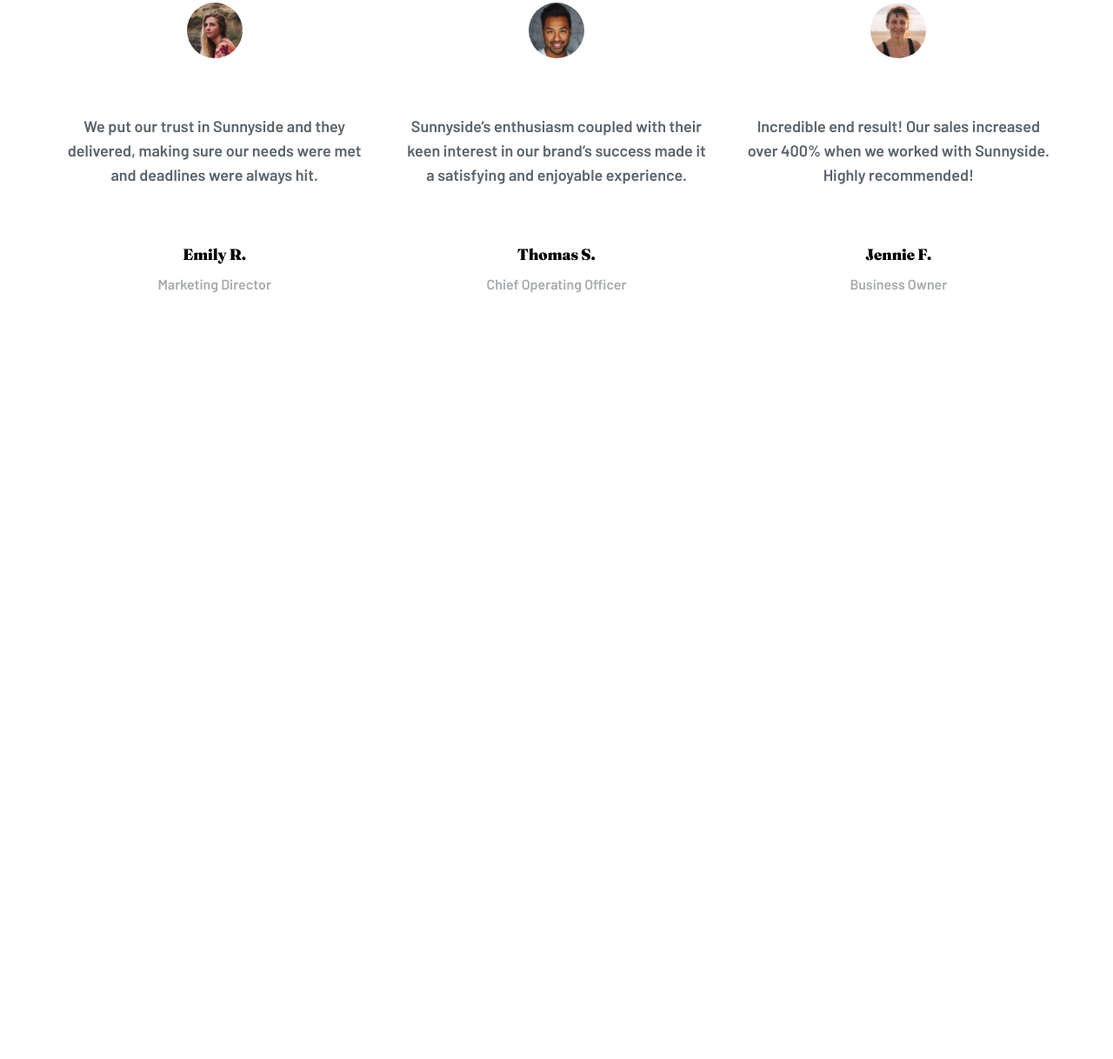
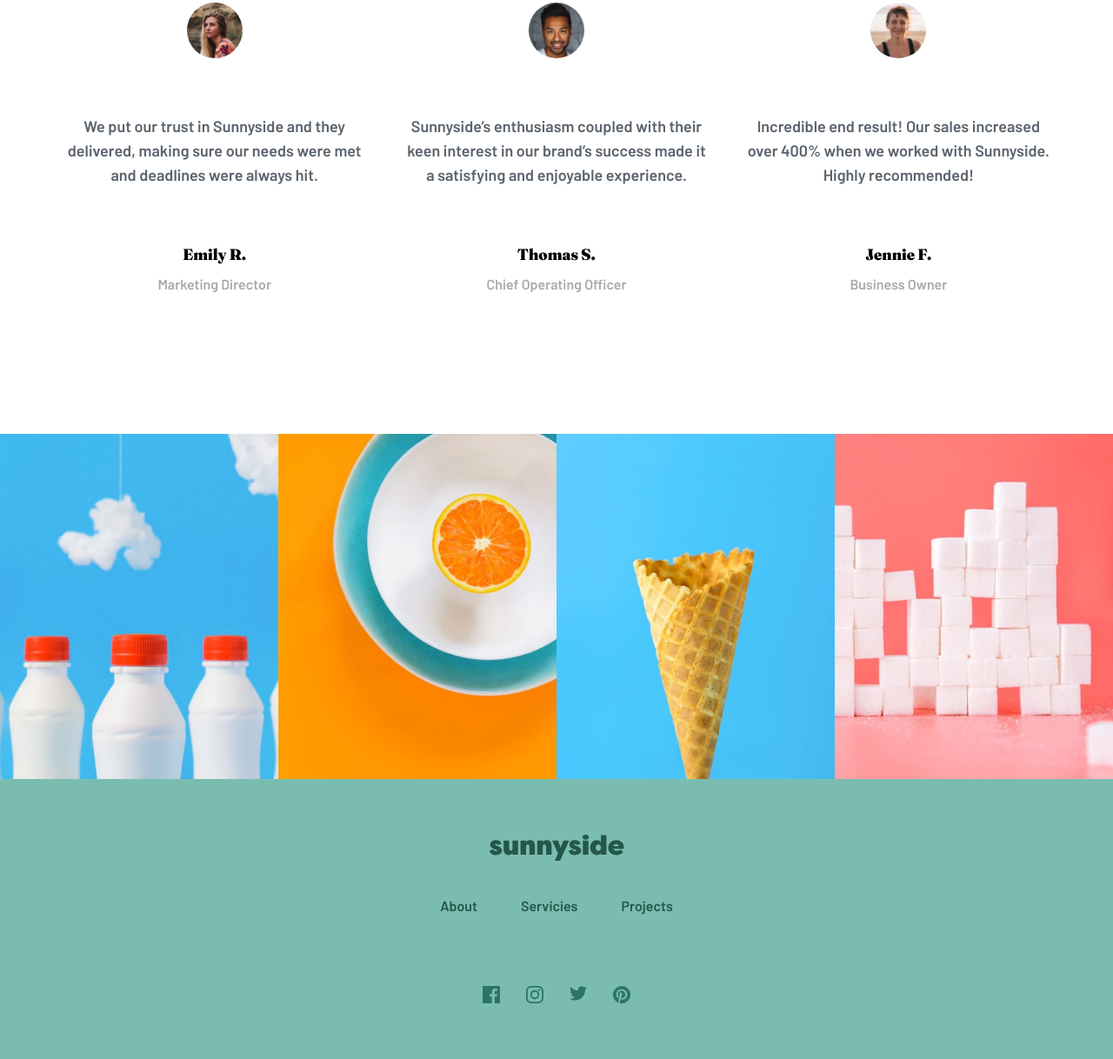
Before and after one commit to marselle13/agency-page, a plain HTML site: page src/index.html in a window 1280 px wide. Shown: the part 2818-4036 px from the top of the page at 87% size. Before the commit the page ends 3317 px from the top, so only its background shows below. Drawn offline with Linux system fonts and the light colour scheme.

Commit message:
footer responsive design

```diff
--- a/src/index.html
+++ b/src/index.html
@@ -133,7 +133,7 @@
               Graphic Design
             </h3>
 
-            <p class="text-dark-cyan2">
+            <p class="text-dark-cyan1">
               Great design makes you memorable. We deliver artwork that
               underscores your brand message and captures potential clients’
               attention.
@@ -209,6 +209,89 @@
           </div>
         </div>
       </div>
+
+      <div class="grid grid-cols-2 md:grid-cols-4">
+        <div>
+          <img
+            src="../images/mobile/image-gallery-milkbottles.jpg"
+            alt=""
+            class="md:hidden block"
+          />
+          <img
+            src="../images/desktop/image-gallery-milkbottles.jpg"
+            alt=""
+            class="hidden md:block"
+          />
+        </div>
+        <div>
+          <img
+            src="../images/mobile/image-gallery-orange.jpg"
+            alt=""
+            class="md:hidden block"
+          />
+          <img
+            src="../images/desktop/image-gallery-orange.jpg"
+            alt=""
+            class="hidden md:block"
+          />
+        </div>
+
+        <div>
+          <img
+            src="../images/mobile/image-gallery-cone.jpg"
+            alt=""
+            class="md:hidden block"
+          />
+          <img
+            src="../images/desktop/image-gallery-cone.jpg"
+            alt=""
+            class="hidden md:block"
+          />
+        </div>
+        <div>
+          <img
+            src="../images/mobile/image-gallery-sugar-cubes.jpg"
+            alt=""
+            class="md:hidden block"
+          />
+          <img
+            src="../images/desktop/image-gallery-sugarcubes.jpg"
+            alt=""
+            class="hidden md:block"
+          />
+        </div>
+      </div>
     </main>
+
+    <footer class="bg-dark-cyan2 py-16 px-12">
+      <img
+        src="../images/mobile/logo-footer.svg"
+        alt=""
+        class="mx-auto h-[30px]"
+      />
+      <ul
+        class="flex gap-[20px] mt-[40px] mb-[80px] justify-center md:gap-[50px]"
+      >
+        <li><a href="" class="text-dark-cyan1">About</a></li>
+        <li><a href="" class="text-dark-cyan1">Servicies</a></li>
+        <li><a href="" class="text-dark-cyan1">Projects</a></li>
+      </ul>
+      <ul class="flex justify-center gap-[20px] md:gap-[30px]">
+        <li>
+          <a href="">
+            <img src="../images/icon-facebook.svg" alt="" />
+          </a>
+        </li>
+        <li>
+          <a href=""> <img src="../images/icon-instagram.svg" alt="" /> </a>
+        </li>
+        <li>
+          <a href=""> <img src="../images/icon-twitter.svg" alt="" /> </a>
+        </li>
+        <li>
+          <a href=""><img src="../images/icon-pinterest.svg" alt="" /></a>
+        </li>
+      </ul>
+    </footer>
   </body>
 </html>
--- a/tailwind.config.js
+++ b/tailwind.config.js
@@ -13,7 +13,8 @@
         "dark-yellow": "hsl(51, 100%, 49%)",
         "dark-blue": "hsl(198, 62%, 26%)",
         "dark-cyan1": "hsl(167, 40%, 24%)",
-        "dark-cyan2": "hsl(168, 34%, 41%)",
+        "dark-cyan2": "hsl(168, 34%, 61%)",
+        "dark-cyan3": "hsl(168, 34%, 41%)",
         "desaturated-blue": "hsl(212, 27%, 19%)",
         "grayish-blue1": "hsl(213, 9%, 39%)",
         "grayish-blue2": "hsl(232, 10%, 55%)",
```
Also changed, not shown: dist/output.css, images/mobile/logo-footer.svg (added).
